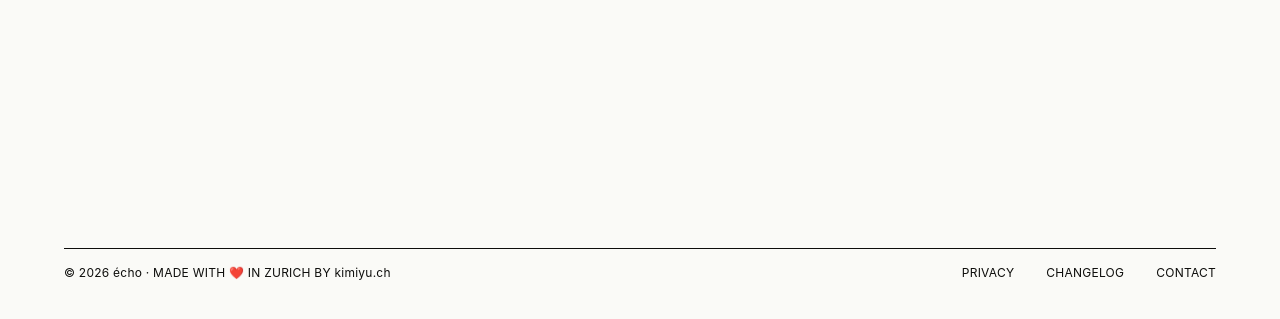
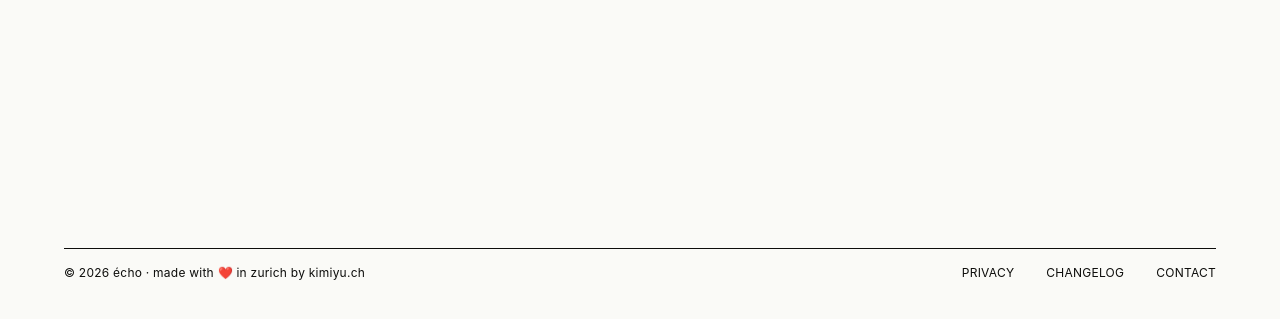
Before and after one commit to marceli-to/echo.web, an Astro site: page /contact in a window 1280 px wide. Shown: the part 471-790 px from the top of the page. Built offline with nearby package versions, Linux system fonts and the light colour scheme; Astro itself is replaced by a stand-in of ours.

Commit message:
Footer credit in lower case
Co-Authored-By: Claude Opus 5.5 <noreply@anthropic.com>

```diff
--- a/src/components/Footer.astro
+++ b/src/components/Footer.astro
@@ -6,7 +6,7 @@ const year = new Date().getFullYear();
 
 <footer class="frame pb-48">
   <div class="label flex flex-col-reverse gap-16 border-t border-ink pt-16 text-xs tracking-[0.02em] sm:flex-row sm:items-center sm:justify-between">
-    <p>© {year} <span class="normal-case">écho</span> · Made with <span role="img" aria-label="love">❤️</span> in Zurich by <a href="https://kimiyu.ch" class="normal-case underline-offset-4 hover:text-accent hover:underline">kimiyu.ch</a></p>
+    <p class="normal-case">© {year} écho · made with <span role="img" aria-label="love">❤️</span> in zurich by <a href="https://kimiyu.ch" class="underline-offset-4 hover:text-accent hover:underline">kimiyu.ch</a></p>
     <nav aria-label="Footer">
       <ul class="flex gap-32">
         {footerNav.map(({ label, href }) => (
```
